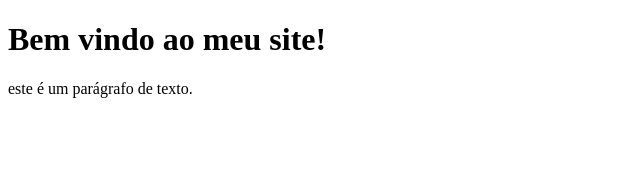
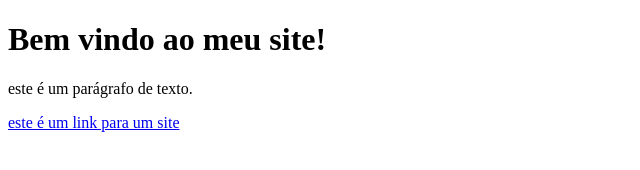
Before and after one commit to Christian-Godoi/html, a plain HTML site: page index.html in a window 1280 px wide. Shown: the whole page, without its empty margins (0-640 px from the left). Drawn offline with Linux system fonts and the light colour scheme.

Commit message:
Add files via upload

```diff
--- a/index.html
+++ b/index.html
@@ -12,6 +12,8 @@
     <p>
         este é um parágrafo de texto.
     </p>
+    <a href="http://www.techguiado.com.br" > este é
+        um link para um site
 </body>
     </head>
 </html>
```
